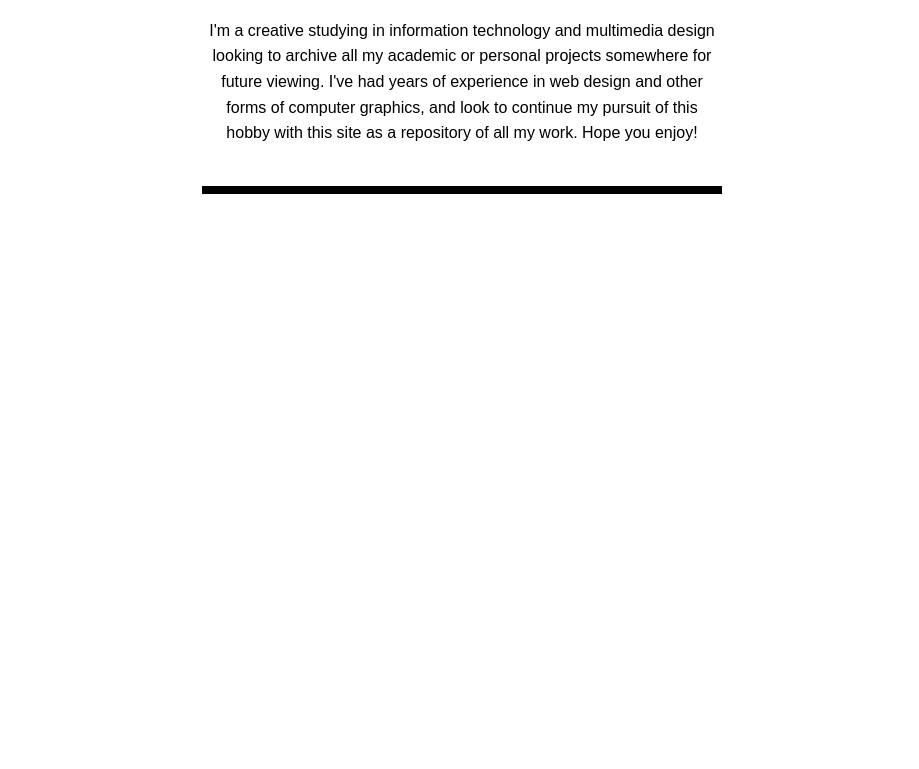
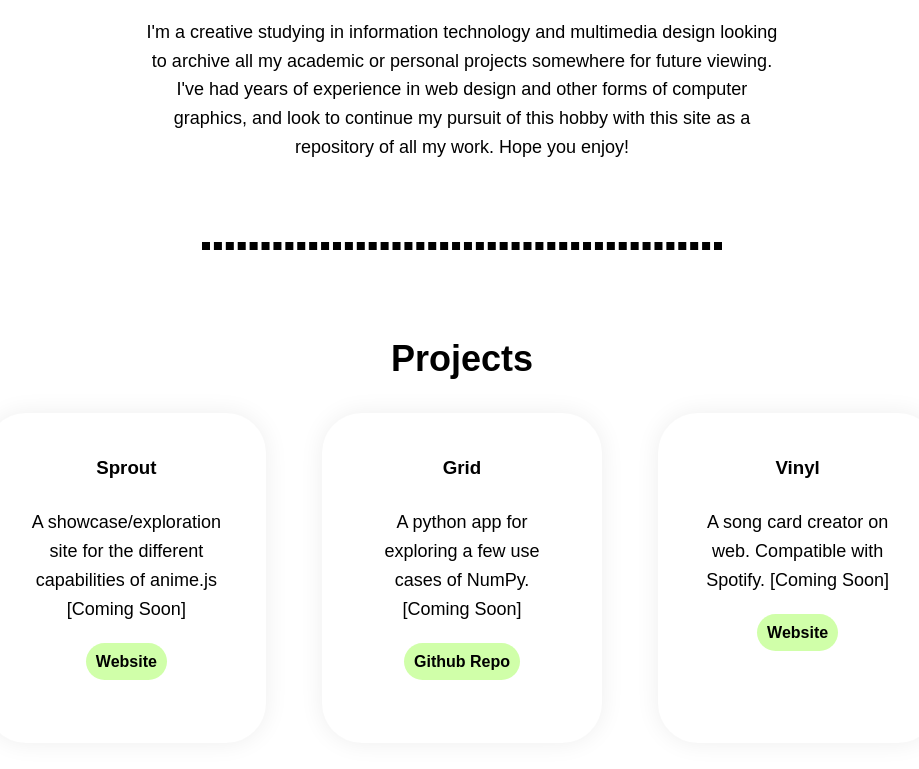
Before and after one commit to beeandblahaj/beeandblahaj.github.io, a plain HTML site: page index.html in a window 1280 px wide. Shown: the part 459-1228 px from the top of the page, without its empty margins (178-1097 px from the left). Before the commit the page ends 800 px from the top, so only its background shows below. Drawn offline with Linux system fonts and the light colour scheme.

Commit message:
Projects

```diff
--- a/index.html
+++ b/index.html
@@ -8,11 +8,9 @@
 </head>
 <body>
     <div class="landing">
-        <h1>Hiya! I'm Andy</h1>
+        <h1>Hiya! I'm Andy.</h1>
         <b>they/them • Hobbyist Designer</b>
     </div>
-
-    <hr>
 
     <div class="about">
         <h2>About Me</h2>
@@ -30,6 +28,42 @@
 
     <hr>
 
+    <div class="projects">
+
+        <h2>Projects</h2>
+
+        <div class="card">
+            <h3>Sprout</h3>
+            <br>
+            <p>
+
+                A showcase/exploration site for the different capabilities of anime.js
+                [Coming Soon]
+
+            </p>
+            <br>
+            <a href="">Website</a>
+        </div>
+        <div class="card">
+            <h3>Grid</h3>
+            <br>
+            <p>
+                A python app for exploring a few use cases of NumPy.
+                [Coming Soon]
+            </p>
+            <br>
+            <a href="">Github Repo</a>
+        </div>
+        <div class="card">
+            <h3>Vinyl</h3>
+            <br>
+            <p>
+                A song card creator on web. Compatible with Spotify. [Coming Soon]
+            </p>
+            <br>
+            <a href="">Website</a>
+        </div>
+    </div>
 
 </body>
 </html>
--- a/style.css
+++ b/style.css
@@ -9,16 +9,43 @@
 
 hr {
 
-    border: solid 0.5vh #000000;
+    border: dashed 0.5vh #000000;
     width: 40vw;
-    margin: 5vh auto;
+    margin: 10vh auto;
 
 }
+
+a {
+
+    background-color: #d0ffa9;
+    padding: 10px;
+    color: #000000;
+    font-weight: bold;
+    border-radius: 25px;
+    text-decoration: none;
+    transition: background-color 0.2s;
+
+}
+
+a:hover {
+
+    background-color: #aff07a;
+
+}
+
+h1 { font-size: 48px; }
+h2 {font-size: 36px;}
+p {font-size: 18px;}
+b {font-size: 18px;}
 
 .landing {
 
     margin: 10vh auto;
     width: 50vw;
+    background-image: radial-gradient(#aff07a 30%, transparent 30%),
+    radial-gradient(#aff07a 30%, transparent 30%);
+    background-position: 0 0, 7.5px 7.5px;
+    background-size: 15px 15px;
     background-color: #d0ffa9;
     padding: 5%;
 
@@ -27,7 +54,26 @@ hr {
 .about {
 
     text-align: center;
-    width: 40vw;
-    margin: auto;
+    margin: auto 25vw;
 
 }
+
+.projects {
+
+    text-align: center;
+
+}
+
+.card {
+
+    background-color: #ffffff;
+    width: 200px;
+    min-height: 250px;
+    display: inline-block;
+    box-shadow: #eeeeee 0 0 24px;
+    margin: 2vw;
+    padding: 5vh;
+    border-radius: 5vh;
+    vertical-align: top;
+
+}
```
